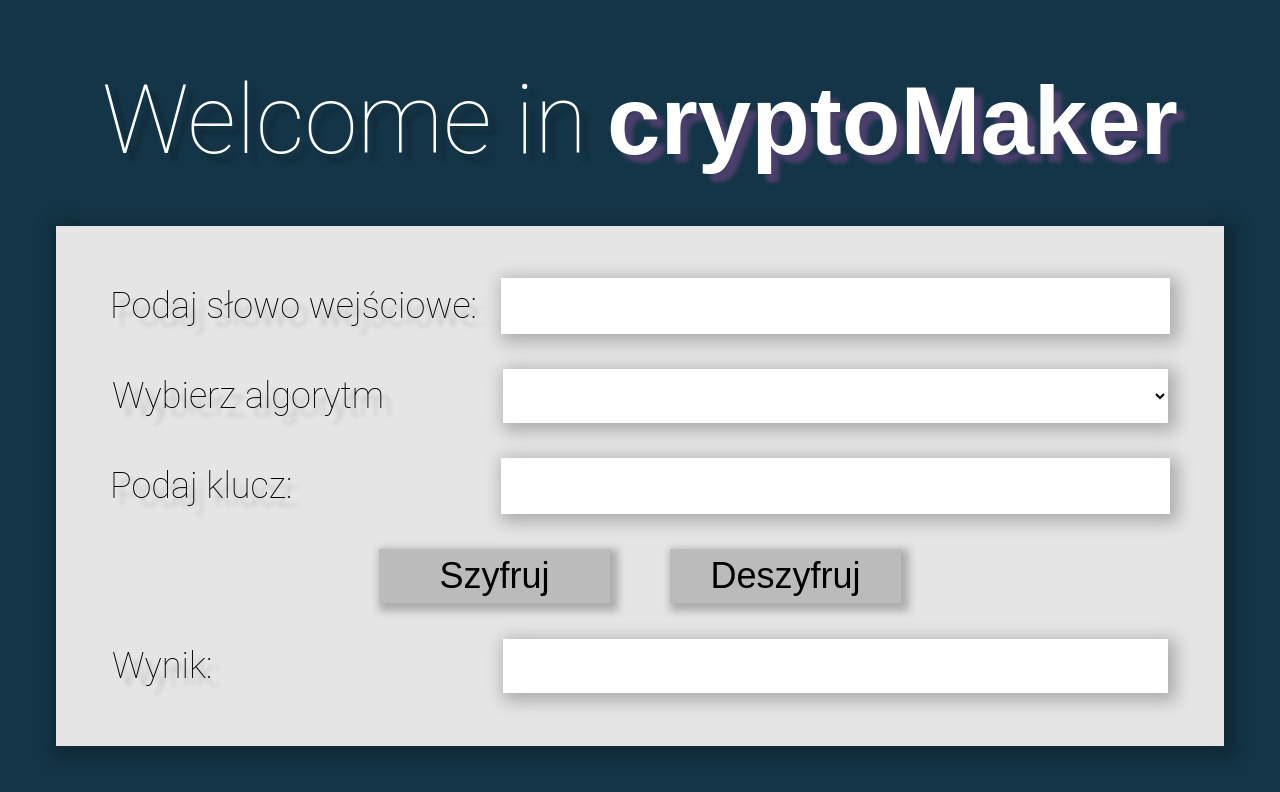
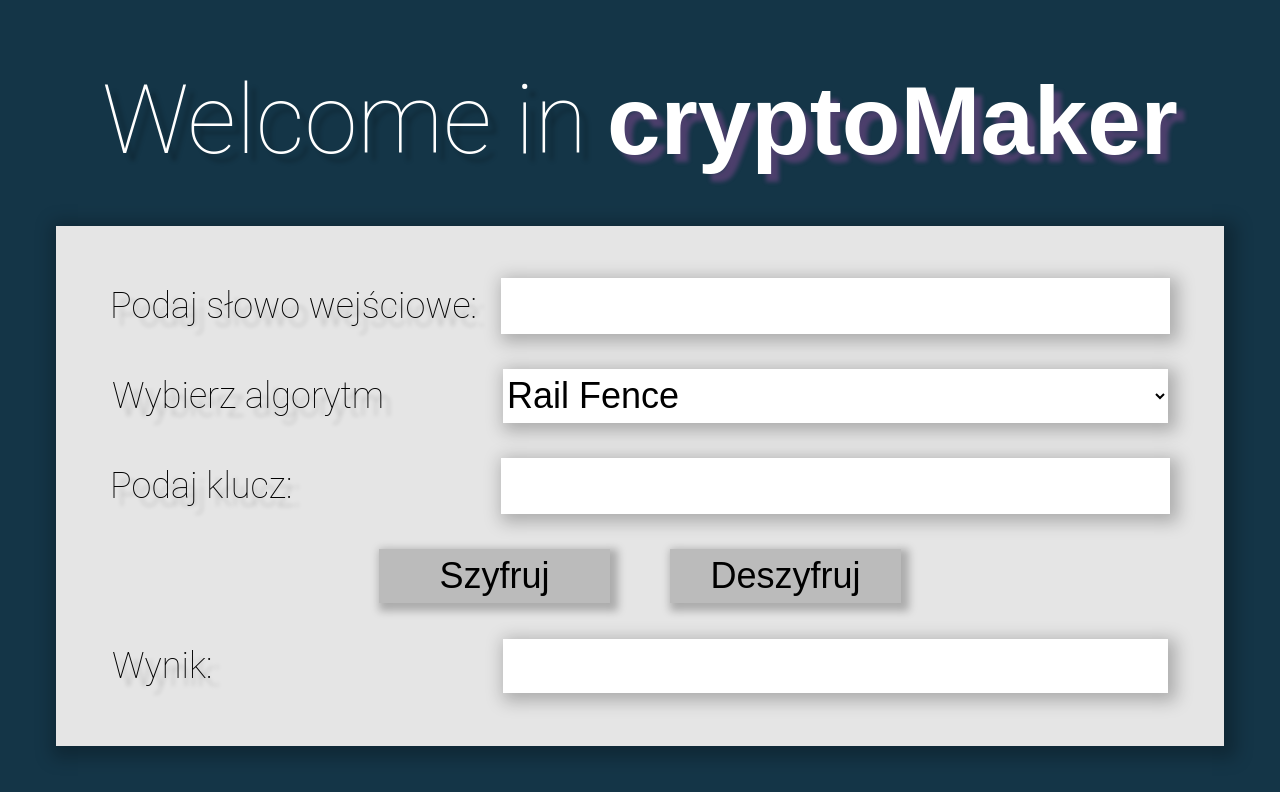
Before and after one commit to SiwyKot41/bsk-03-crypto, a Vue app: page / in a window 1280 px wide. Shown: the top 792 px of the page. Built offline with nearby package versions, Linux system fonts and the light colour scheme.

Commit message:
obsługa inputów i listy z algorytmami

```diff
--- a/src/components/Crypto.vue
+++ b/src/components/Crypto.vue
@@ -4,19 +4,24 @@
       <p id="title1">Welcome in</p><p id="title2">cryptoMaker</p>
     </div>
     <div id="container">
+
       <div class="data">
         <p class="label">Podaj słowo wejściowe:</p>
-        <input/>
+        <input v-model="inputData" />
       </div>
+
       <div class="data">
         <p class="label">Wybierz algorytm</p>
-        <select name="subject" id="subject">
-          <option value="" selected="selected"></option>
+        <select v-model="selected">
+          <option v-for="option in options" :value="option">
+            {{ option }}
+          </option>
         </select>
+
       </div>
       <div class="data">
         <p class="label">Podaj klucz:</p>
-        <input/>
+        <input v-model="key"/>
       </div>
       <div class="buttonContainer">
         <button>Szyfruj</button>
@@ -30,10 +35,19 @@
   </div>
 </template>
 
-<script>
-export default {
-  name: "Crypto"
-}
+
+<script setup>
+  import { ref } from 'vue'
+
+  const inputData = ref('')
+  const key = ref('')
+
+  const selected = ref('Rail Fence')
+  const options = ref([
+      "Rail Fence",
+      "B",
+      "C"
+  ])
 </script>
 
 <style scoped>
```
